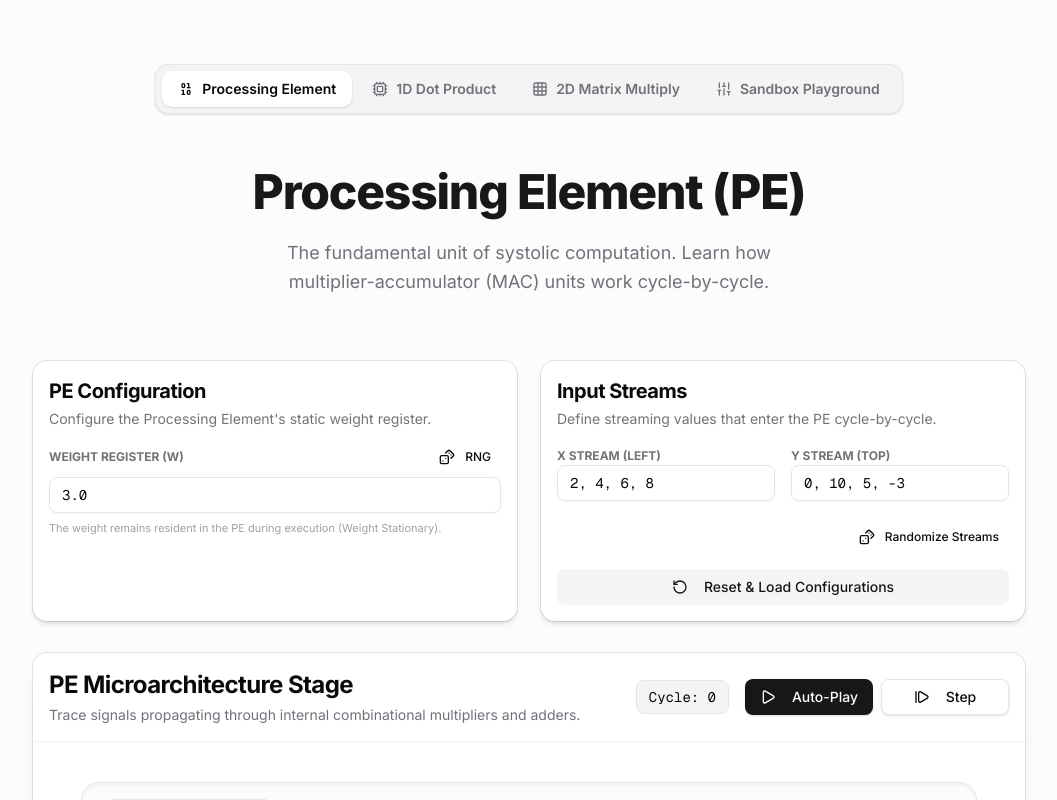
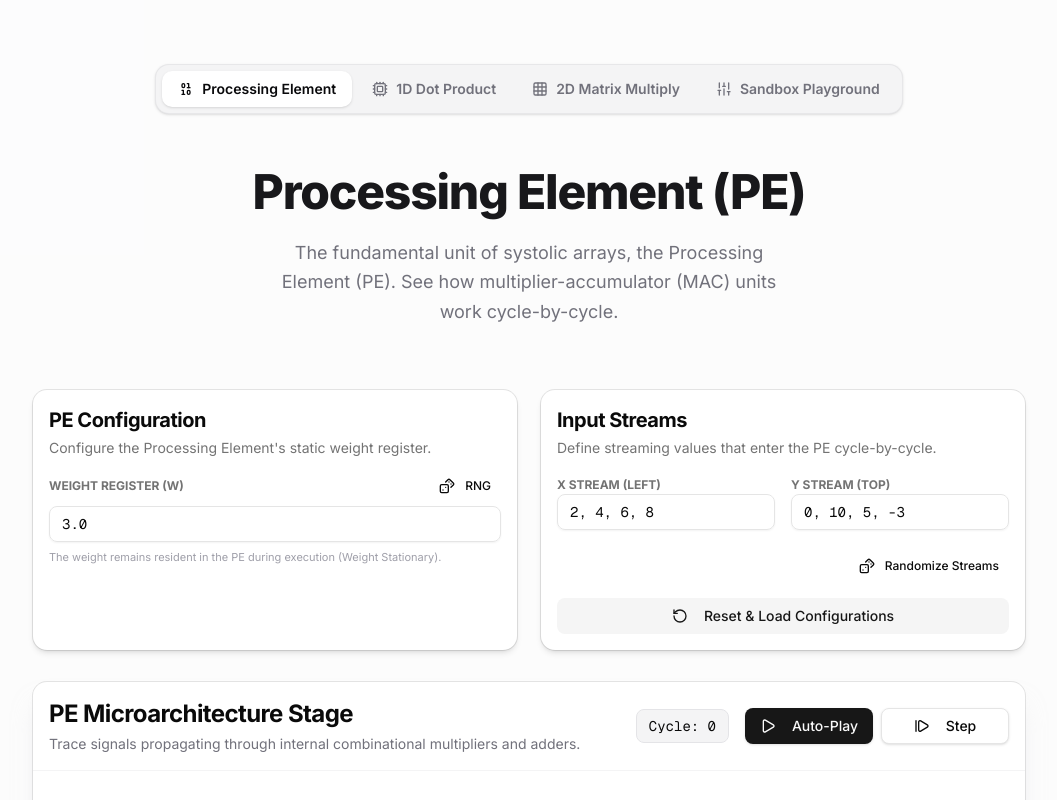
Before and after one commit to georgesung/systolic-array-simulator, a Next.js app in the folder web/: page / in a window 1280 px wide. Shown: the top 800 px of the page, without its empty margins (111-1168 px from the left). Built offline with nearby package versions, Linux system fonts and the light colour scheme.

Commit message:
Update PE description

```diff
--- a/web/src/app/page.tsx
+++ b/web/src/app/page.tsx
@@ -18,7 +18,7 @@ export default function Home() {
       case 'pe':
         return {
           title: 'Processing Element (PE)',
-          subtitle: 'The fundamental unit of systolic computation. Learn how multiplier-accumulator (MAC) units work cycle-by-cycle.',
+          subtitle: 'The fundamental unit of systolic arrays, the Processing Element (PE). See how multiplier-accumulator (MAC) units work cycle-by-cycle.',
         };
       case 'dot-product':
         return {
```
